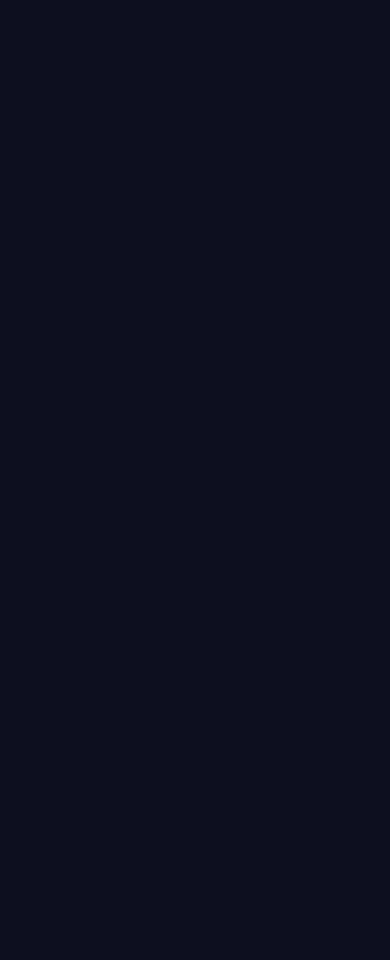
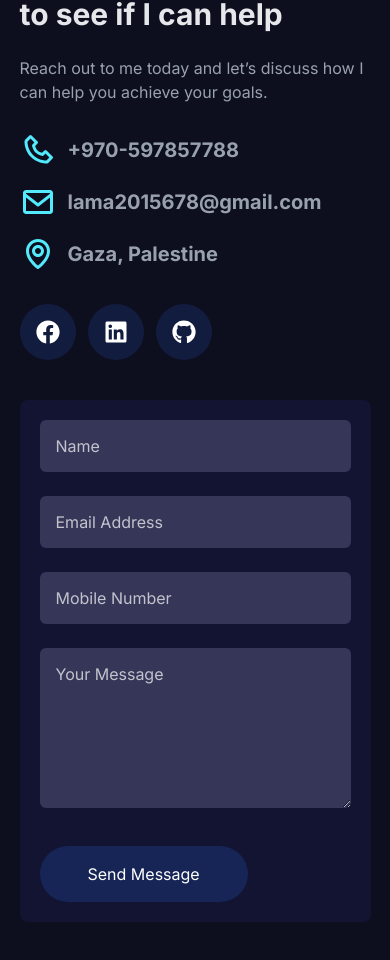
Before and after one commit to LamaAli4/Portfolio, a Next.js app: page / in a window 390 px wide. Shown: the part 8252-9212 px from the top of the page. Before the commit the page ends 8148 px from the top, so only its background shows below. Built offline with nearby package versions, Linux system fonts and the light colour scheme.

Commit message:
Make contact section with animation

```diff
--- /dev/null
+++ b/components/Home/Contact/Contact.tsx
@@ -0,0 +1,128 @@
+"use client";
+import React from "react";
+import { BiEnvelope, BiMap, BiPhone } from "react-icons/bi";
+import { FaFacebook, FaGithub, FaLinkedin } from "react-icons/fa";
+import { motion, easeOut } from "framer-motion";
+
+const fadeInUp = {
+  hidden: { opacity: 0, y: 40 },
+  visible: {
+    opacity: 1,
+    y: 0,
+    transition: { duration: 0.6, ease: easeOut },
+  },
+};
+
+const fadeIn = {
+  hidden: { opacity: 0 },
+  visible: {
+    opacity: 1,
+    transition: { duration: 0.6, ease: easeOut, delay: 0.2 },
+  },
+};
+
+const Contact = () => {
+  return (
+    <motion.div
+      className="pt-16 pb-16"
+      id="contact"
+      initial="hidden"
+      whileInView="visible"
+      viewport={{ once: true, amount: 0.3 }}
+    >
+      <motion.div
+        className="w-[90%] md:w-[80%] lg:w-[70%] mx-auto grid grid-cols-1 lg:grid-cols-2 gap-10 items-center"
+        variants={fadeIn}
+      >
+        {/* Text Content */}
+        <motion.div variants={fadeInUp}>
+          <h1 className="text-3xl sm:text-4xl lg:text-5xl font-bold text-gray-200">
+            Schedule a call with me to see if I can help
+          </h1>
+          <p className="text-gray-400 mt-6 text-base sm:text-lg">
+            Reach out to me today and let’s discuss how I can help you achieve
+            your goals.
+          </p>
+
+          <div className="mt-7">
+            <div className="flex items-center space-x-3 mb-4">
+              <BiPhone className="w-9 h-9 text-cyan-300" />
+              <p className="text-xl font-bold text-gray-400">+970-597857788</p>
+            </div>
+            <div className="flex items-center space-x-3 mb-4">
+              <BiEnvelope className="w-9 h-9 text-cyan-300" />
+              <a
+                href="mailto:lama2015678@gmail.com"
+                className="text-xl font-bold text-gray-400 hover:underline"
+              >
+                lama2015678@gmail.com
+              </a>
+            </div>
+            <div className="flex items-center space-x-3 mb-4">
+              <BiMap className="w-9 h-9 text-cyan-300" />
+              <p className="text-xl font-bold text-gray-400">Gaza, Palestine</p>
+            </div>
+          </div>
+
+          <div className="flex items-center mt-8 space-x-3">
+            <a
+              href="https://www.facebook.com/lamaemad.ali/"
+              target="_blank"
+              rel="noopener noreferrer"
+              className="w-14 h-14 bg-blue-950/60 rounded-full flex items-center justify-center cursor-pointer hover:bg-blue-800 transition-all duration-300"
+            >
+              <FaFacebook className="text-white w-6 h-6" />
+            </a>
+            <a
+              href="https://www.linkedin.com/in/lama-emad-ali-8a60942a5/"
+              target="_blank"
+              rel="noopener noreferrer"
+              className="w-14 h-14 bg-blue-950/60 rounded-full flex items-center justify-center cursor-pointer hover:bg-blue-800 transition-all duration-300"
+            >
+              <FaLinkedin className="text-white w-6 h-6" />
+            </a>
+            <a
+              href="https://github.com/LamaAli4"
+              target="_blank"
+              rel="noopener noreferrer"
+              className="w-14 h-14 bg-blue-950/60 rounded-full flex items-center justify-center cursor-pointer hover:bg-blue-800 transition-all duration-300"
+            >
+              <FaGithub className="text-white w-6 h-6" />
+            </a>
+          </div>
+        </motion.div>
+
+        {/* Form */}
+        <motion.div
+          className="md:p-10 p-5 bg-[#131332] rounded-lg"
+          variants={fadeInUp}
+        >
+          <input
+            type="text"
+            placeholder="Name"
+            className="px-4 py-3.5 bg-[#363659] text-white outline-none rounded-md w-full placeholder:text-white/70"
+          />
+          <input
+            type="email"
+            placeholder="Email Address"
+            className="px-4 py-3.5 mt-6 bg-[#363659] text-white outline-none rounded-md w-full placeholder:text-white/70"
+          />
+          <input
+            type="number"
+            placeholder="Mobile Number"
+            className="px-4 py-3.5 mt-6 bg-[#363659] text-white outline-none rounded-md w-full placeholder:text-white/70"
+          />
+          <textarea
+            placeholder="Your Message"
+            className="px-4 py-3.5 mt-6 bg-[#363659] text-white outline-none rounded-md w-full placeholder:text-white/70 h-[10rem]"
+          />
+          <button className="px-12 py-4 mt-8 bg-blue-950 hover:bg-blue-900 transition-all duration-300 cursor-pointer text-white rounded-full">
+            Send Message
+          </button>
+        </motion.div>
+      </motion.div>
+    </motion.div>
+  );
+};
+
+export default Contact;
--- a/components/Home/Home.tsx
+++ b/components/Home/Home.tsx
@@ -4,6 +4,7 @@ import Services from "./Services/Services";
 import Resume from "./Resume/Resume";
 import Projects from "./Projects/Projects";
 import Skills from "./Skills/Skills";
+import Contact from "./Contact/Contact";
 
 
 const Home = () => {
@@ -28,6 +29,10 @@ const Home = () => {
       <section id="skills">
         <Skills />
       </section>
+
+      <section id="contact">
+        <Contact />
+      </section>
     </div>
   );
 };
```
